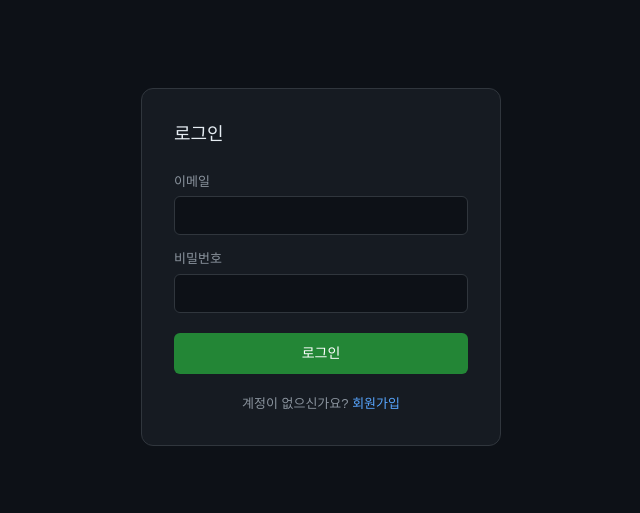
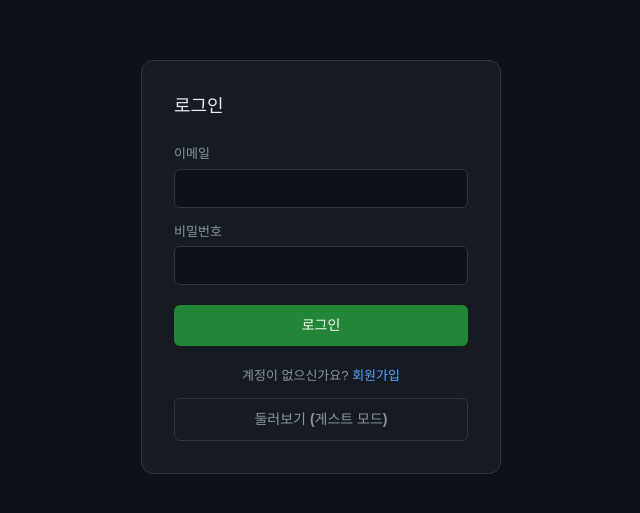
Before and after one commit to pds2225/marketgate, a React (Vite) app in the folder apps/frontend-react/: page / in a window 1280 px wide. Shown: the part 133-646 px from the top of the page, without its empty margins (319-959 px from the left). Built offline with nearby package versions, Linux system fonts and the light colour scheme; no server answers; a web font is replaced by a local one.

Commit message:
auto-dev: add guest mode button to AuthPage

```diff
--- a/apps/frontend-react/src/AuthPage.jsx
+++ b/apps/frontend-react/src/AuthPage.jsx
@@ -79,6 +79,12 @@ export default function AuthPage({ onSuccess }) {
             {mode === 'login' ? '회원가입' : '로그인'}
           </button>
         </p>
+        <button
+          onClick={() => { localStorage.setItem('access_token', 'guest'); onSuccess() }}
+          style={{ width: '100%', background: 'transparent', border: '1px solid #30363d', borderRadius: 6, padding: '10px 0', color: '#8b949e', fontWeight: 600, cursor: 'pointer', fontSize: 14, marginTop: 12 }}
+        >
+          둘러보기 (게스트 모드)
+        </button>
       </div>
     </div>
   )
```
